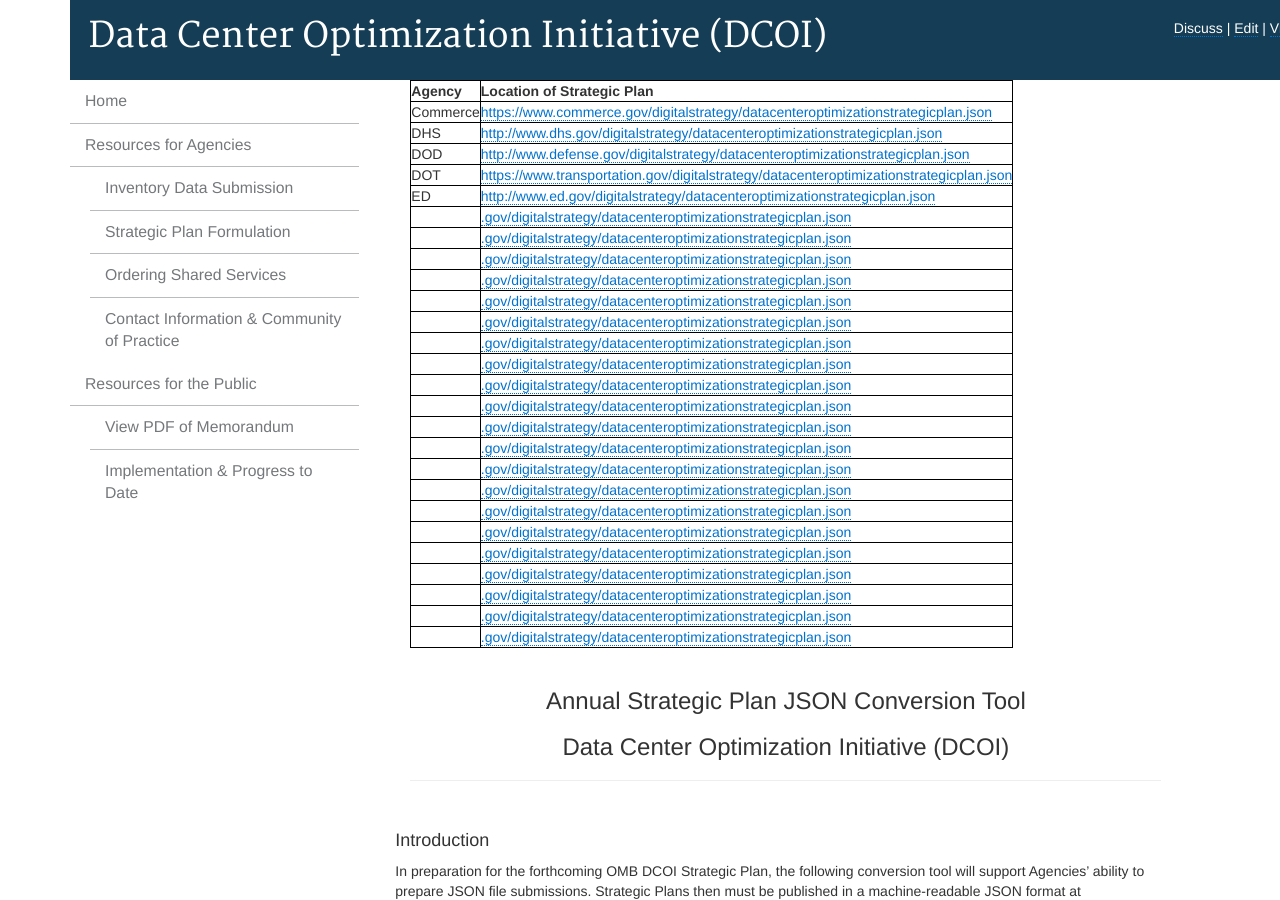
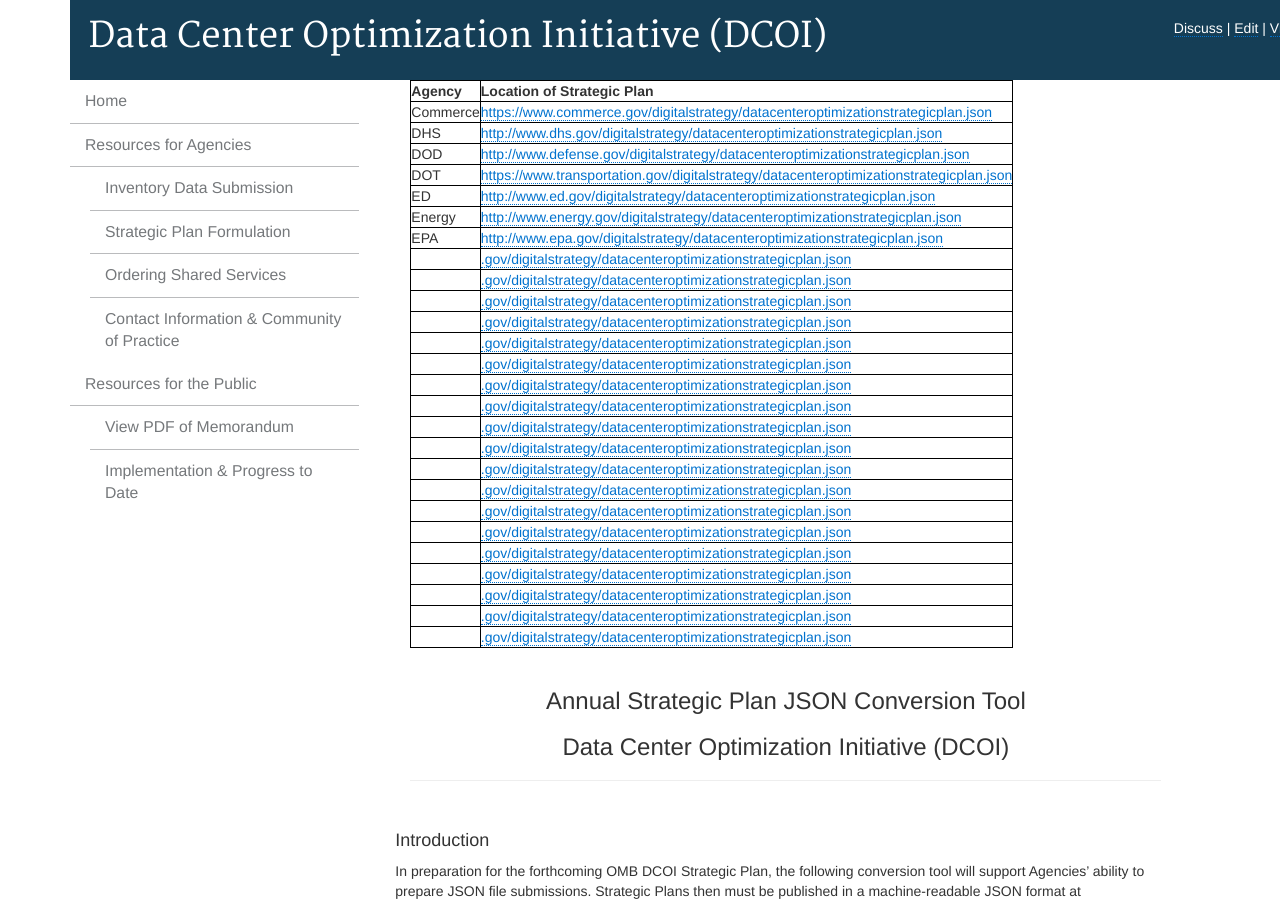
Before and after one commit to ydave-reisys/datacenters, a Jekyll site: the page built from pages/strategic-plan.html, in a window 1280 px wide and 900 px high. Built offline with Jekyll 4.4.1, drawn with Linux system fonts in a browser that asks for light colours; nearby versions of some CDN libraries; Markdown is read by kramdown in place of the engine named in the settings; a script that is not in the unit is left out.

Commit message:
Strategic Plan

```diff
--- a/pages/strategic-plan.html
+++ b/pages/strategic-plan.html
@@ -42,15 +42,15 @@
             </td>
         </tr>
         <tr>
-            <td></td>
+            <td>Energy</td>
             <td>
-                <a href=".gov/digitalstrategy/datacenteroptimizationstrategicplan.json">.gov/digitalstrategy/datacenteroptimizationstrategicplan.json</a>
+                <a href="http://www.energy.gov/digitalstrategy/datacenteroptimizationstrategicplan.json">http://www.energy.gov/digitalstrategy/datacenteroptimizationstrategicplan.json</a>
             </td>
         </tr>
         <tr>
-            <td></td>
+            <td>EPA</td>
             <td>
-                <a href=".gov/digitalstrategy/datacenteroptimizationstrategicplan.json">.gov/digitalstrategy/datacenteroptimizationstrategicplan.json</a>
+                <a href="http://www.epa.gov/digitalstrategy/datacenteroptimizationstrategicplan.json">http://www.epa.gov/digitalstrategy/datacenteroptimizationstrategicplan.json</a>
             </td>
         </tr>
         <tr>
```
